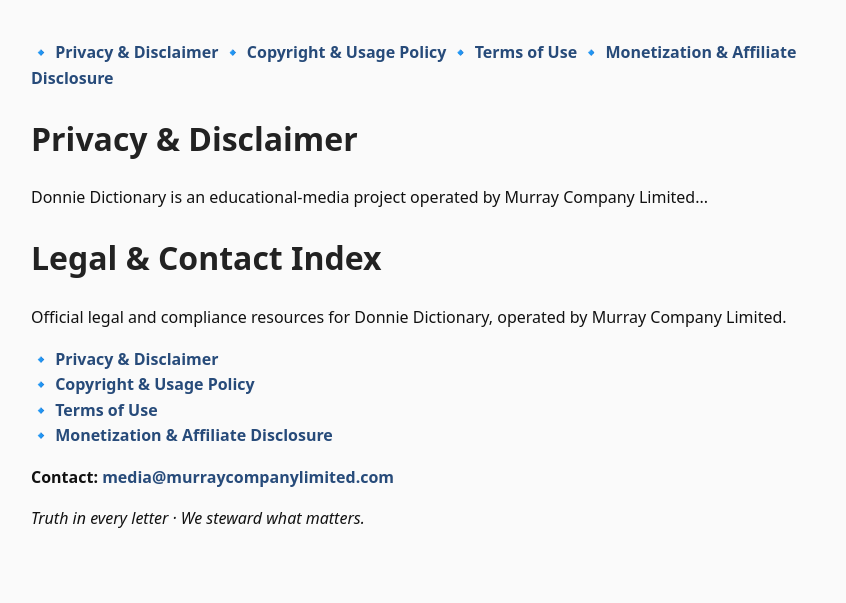
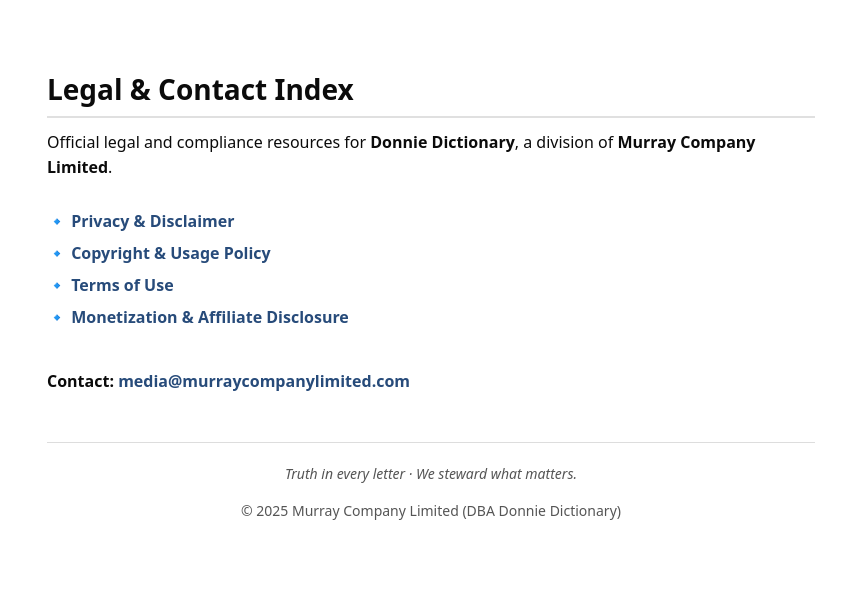
Before and after one commit to murraycompanylimited-hue/donnie-dictionary-legal, a plain HTML site: page Index.html in a window 1280 px wide. Shown: the whole page, without its empty margins (209-1055 px from the left). Drawn offline with Linux system fonts and the light colour scheme.

Commit message:
Update Index.html

```diff
--- a/Index.html
+++ b/Index.html
@@ -1,48 +1,78 @@
+
 <!doctype html>
 <html lang="en">
 <head>
   <meta charset="utf-8">
   <meta name="viewport" content="width=device-width,initial-scale=1">
-
-  🔹 <a href="privacy.html">Privacy & Disclaimer</a>
-🔹 <a href="copyright.html">Copyright & Usage Policy</a>
-🔹 <a href="terms.html">Terms of Use</a>
-🔹 <a href="disclosure.html">Monetization & Affiliate Disclosure</a>
-
-  <title>Donnie Dictionary | Privacy & Disclaimer</title>
+  <meta name="description" content="Official legal and compliance pages for Donnie Dictionary, operated by Murray Company Limited — including Privacy, Terms, Copyright, and Monetization Disclosure.">
+  <title>Donnie Dictionary | Legal & Contact Index</title>
   <style>
-body{margin:0;background:#fafafa;color:#111;font-family:system-ui,Segoe UI,Roboto,Arial,sans-serif;
-line-height:1.6;max-width:800px;margin-inline:auto;padding:40px 16px;}
-h1,h2{color:#222;}
-a{color:#274b7a;text-decoration:none;font-weight:600;}
-a:hover{text-decoration:underline;}
+    /* minimalist Donnie Dictionary aesthetic */
+    :root {
+      --paper: #ffffff;
+      --ink: #0b0b0b;
+      --accent: #274b7a;
+    }
+    * { box-sizing: border-box; }
+    body {
+      margin: 0;
+      background: var(--paper);
+      color: var(--ink);
+      font-family: system-ui, -apple-system, "Segoe UI", Roboto, Inter, Arial, sans-serif;
+      line-height: 1.6;
+      max-width: 800px;
+      margin-inline: auto;
+      padding: 48px 16px 64px;
+    }
+    h1 {
+      font-size: 28px;
+      font-weight: 700;
+      margin-bottom: 12px;
+      border-bottom: 2px solid #e0e0e0;
+      padding-bottom: 4px;
+    }
+    p { margin: 8px 0 14px; }
+    a {
+      color: var(--accent);
+      text-decoration: none;
+      font-weight: 600;
+    }
+    a:hover {
+      text-decoration: underline;
+    }
+    .links {
+      margin-top: 24px;
+      margin-bottom: 36px;
+      line-height: 2;
+    }
+    footer {
+      font-size: 14px;
+      color: #555;
+      border-top: 1px solid #ddd;
+      margin-top: 48px;
+      padding-top: 12px;
+      text-align: center;
+    }
   </style>
 </head>
 
-
-
-   <body>
-<h1>Privacy & Disclaimer</h1>
-<!-- Paste your actual text below this line -->
-<p>Donnie Dictionary is an educational-media project operated by Murray Company Limited...</p>
 <body>
   <h1>Legal & Contact Index</h1>
 
-  <p>Official legal and compliance resources for Donnie Dictionary, operated by Murray Company Limited.</p>
+  <p>Official legal and compliance resources for <strong>Donnie Dictionary</strong>, a division of <strong>Murray Company Limited</strong>.</p>
 
-  <p>
+  <div class="links">
     🔹 <a href="privacy.html">Privacy & Disclaimer</a><br>
     🔹 <a href="copyright.html">Copyright & Usage Policy</a><br>
     🔹 <a href="terms.html">Terms of Use</a><br>
     🔹 <a href="disclosure.html">Monetization & Affiliate Disclosure</a><br>
-  </p>
+  </div>
 
   <p><strong>Contact:</strong> <a href="mailto:media@murraycompanylimited.com">media@murraycompanylimited.com</a></p>
 
+  <footer>
     <p><em>Truth in every letter · We steward what matters.</em></p>
+    <p>© <script>document.write(new Date().getFullYear())</script> Murray Company Limited (DBA Donnie Dictionary)</p>
+  </footer>
 </body>
-
-
-
-
 </html>
```
Lines whose indentation alone changed are shown as unchanged.
